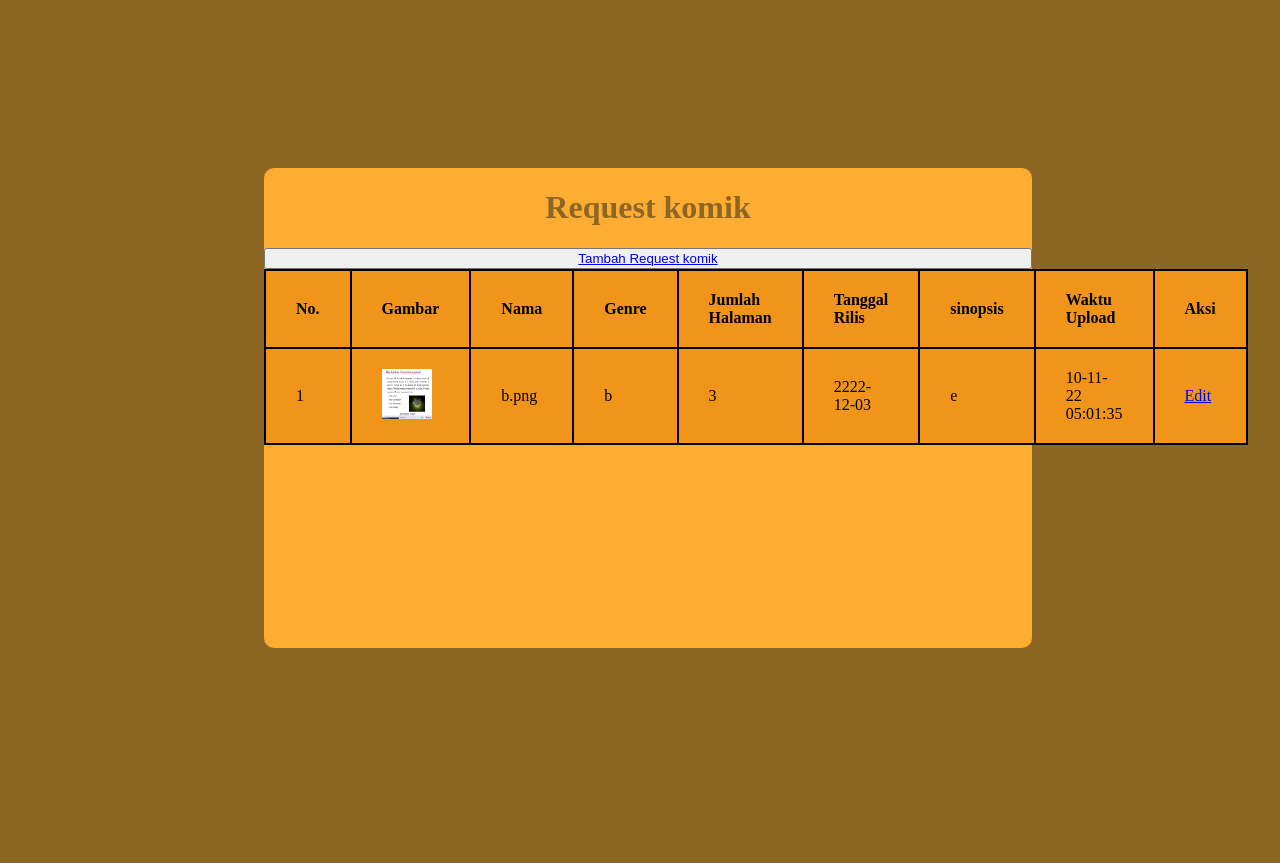
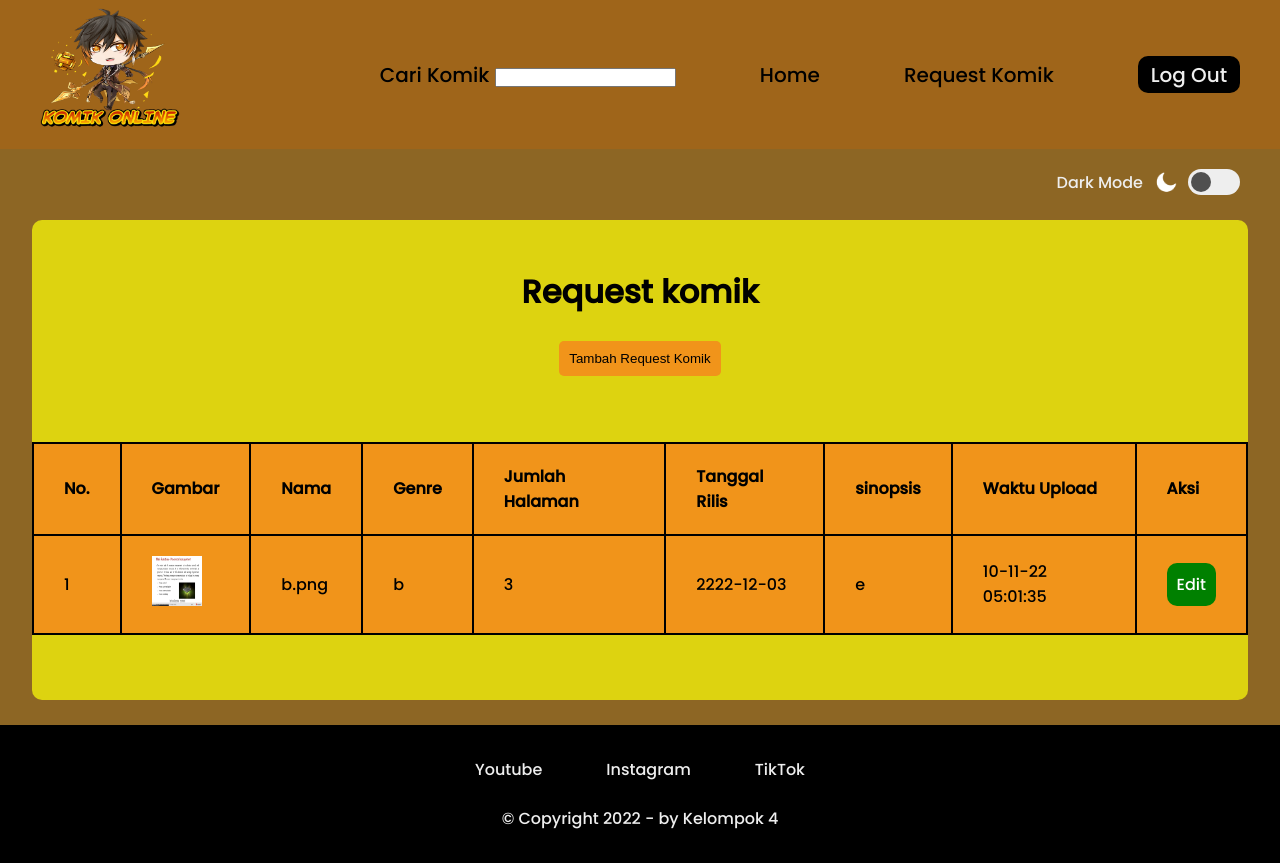
Before and after one commit to luthfihanif13/Kelompok4_B1_21, a PHP site: page /user_menu_request.php in a window 1280 px wide. Before the commit the page ends 648 px from the top, so only its background shows below. Run offline with PHP 8.4, Linux system fonts and the light colour scheme; data comes from the database, SQL or seed files in the repository.

Commit message:
edit_request

```diff
--- a/user_menu_request.php
+++ b/user_menu_request.php
@@ -13,34 +13,56 @@ while ($row = mysqli_fetch_assoc($result)) {
 <!DOCTYPE html>
 <html lang="en">
 <head>
-    <meta charset="UTF-8">
-    <meta http-equiv="X-UA-Compatible" content="IE=edge">
-    <meta name="viewport" content="width=device-width, initial-scale=1.0">
-    <link rel="shortcut icon" href="images/LogoZhongli.ico">
-    <title>Request komik</title>
+  <meta charset="UTF-8">
+  <meta http-equiv="X-UA-Compatible" content="IE=edge">
+  <meta name="viewport" content="width=device-width, initial-scale=1.0">
+  <link rel="stylesheet" href="style.css">
+  <link rel="shortcut icon" href="images/LogoZhongli.ico">
+  <title>Menu User</title>
     <style>
-    body {
-      width: 100%;
-      height: 100vh;
-      display: flex;
-      justify-content: center;
-      align-items: center;
-      background: #8d6624;
-    }
-
     .container {
-      width: 60%;
+      width: 95%;
       height: 60vh;
       display: flex;
       flex-direction: column;
       justify-content: center;
-      background: #ffad32;
       border-radius: 10px;
+      margin-top: 25px;
+      margin-left: auto;
+      margin-right: auto;
+      margin-bottom: 25px;
+      align-items: center;
+      background-color:#ddd310;
     }
 
     .container h1 {
-      color: #8d6624;
+      color: black;
       text-align: center;
+      margin-bottom: 25px;
+    }
+
+    .tambah-button{
+      background-color: rgb(241, 148, 26);
+      padding: 10px 10px;
+      border: none;
+      border-radius: 5px;
+      cursor: pointer;
+      text-decoration: none;
+      margin-bottom: auto;
+    }
+
+    .tambah-button a{
+      color: black;
+    }
+
+    .edit-button{
+      background-color: green;
+      color: white;
+      padding: 10px 10px;
+      border: none;
+      border-radius: 10px;
+      cursor: pointer;
+      text-decoration: none;
     }
 
     table {
@@ -58,9 +80,25 @@ while ($row = mysqli_fetch_assoc($result)) {
     </style>
 </head>
 <body>
+  <header>
+    <a href="#"><h1><img src="images/Zhongli.png" width="140px" height="120px"></h1></a>
+    <nav>
+      <a> Cari Komik <input type="text"></a>
+      <a href="index.php">Home</a>
+      <a href="user_menu_request.php">Request Komik</a>
+      <a href="user_login.php" class="me">Log Out</a>
+    </nav>
+  </header>
+  <div class="mode">
+    <p id="change-mode">Dark Mode</p>
+    <img id="icon-mode" src="images/moon.png" alt="">
+    <input type="checkbox" onclick="lightMode()">
+    <br>
+  </div>
+
     <div class="container">
     <h1>Request komik</h1>
-    <button><a href="user_tambah_request.php">Tambah Request komik</a></button>
+    <button class="tambah-button"><a href="user_tambah_request.php">Tambah Request Komik</a></button>
     <table border=1px>
         <tr>
             <th>No.</th>
@@ -83,11 +121,21 @@ while ($row = mysqli_fetch_assoc($result)) {
             <td><?php echo $req["tanggal_rilis"] ;?></td>
             <td><?php echo $req["sinopsis"] ;?></td>
             <td><?php echo $req["waktu_input"] ;?></td>
-            <td><a href="user_edit_request.php?id=<?php echo $req["id"]; ?>">Edit</a>
+            <td><a href="user_edit_request.php?id=<?php echo $req["id"]; ?>" class="edit-button">Edit</a>
         </tr>
         <?php $i++; endforeach;?>
     </table>
     </div>
+    <footer>
+    <nav>
+      <br>
+      <a href="https://youtube.com/channel/UCjRc-gYlqHi1x9fwCMeVEGw">Youtube</a>
+      <a href="https://instagram.com/mirvanhakimmm">Instagram</a>
+      <a href="https://www.tiktok.com/@muhammad_irvan_hakim?_t=8VzzYA3N1qj&_r=1">TikTok</a>
+    </nav>
+    <p>&copy Copyright 2022 - by Kelompok 4 </p>
+  </footer>
 
+  <script src="script.js"></script>
 </body>
 </html>
```
